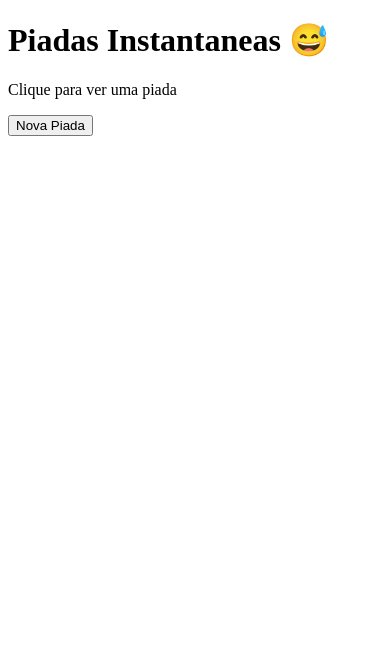
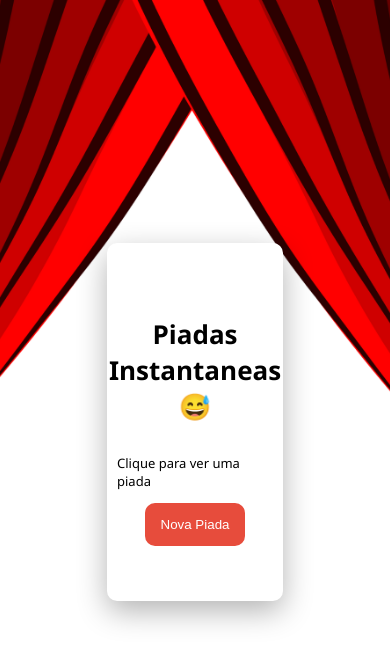
Before and after one commit to Otavio72/Piadas-Instantaneas, a website: page index.html in a window 390 px wide. Drawn offline with Linux system fonts and the light colour scheme.

Commit message:
adição de interface, responsividade, e correção de bug

```diff
--- a/index.html
+++ b/index.html
@@ -4,12 +4,82 @@
     <meta charset="UTF-8">
     <meta name="viewport" content="width=device-width, initial-scale=1.0">
     <title>Document</title>
+    <style>
+
+        html, body {
+                width: 100%;
+                height: 100%;
+                margin: 0;
+                display: flex;
+                justify-content: center; /* centraliza horizontal */
+                align-items: center;     /* centraliza vertical */
+                font-family: 'Segoe UI', Roboto, sans-serif;
+                background-image: url("wallpaper.png"); /* caminho relativo */
+                background-position: center;
+                background-size: cover;
+                background-repeat: no-repeat;
+
+
+            }
+
+                /* Tela menor que 480px (celular) */
+                @media (max-width: 480px) {
+                    html, body {
+                        background-image: url("wallpaper-mobile.png");
+                    }
+
+                    .container{
+                        width: 100%;
+                        height: 40%;
+                        font-size: small;
+                    }
+                }
+
+        .container{
+            width: 40%;
+            display: flex;
+            justify-content: center;
+            flex-direction: column;
+            background-color: white;
+            align-items: center;
+            border-radius: 10px;
+            padding: 10px;
+            box-shadow: 0 10px 30px rgba(0,0,0,0.3);
+        }
+
+        h1{
+            text-align: center;
+        }
+
+        button {
+            background-color: #e74c3c;
+            border: none;
+            border-radius: 10px;
+            color: white;
+            width: 100px;
+            height: 5vh;
+        }
+
+        button:hover {
+            background-color: #c0392b;
+            transition: 0.3s;
+        }
+
+    </style>
+
 </head>
 <body>
-    <div>
+
+
+    <div class="container">
         <h1>Piadas Instantaneas 😅</h1>
-        <p id="piadas">Clique para ver uma piada</p>
-        <button id="gerar">Nova Piada</button>
+        <div>
+            <p id="piadas">Clique para ver uma piada</p>
+        </div>
+
+        <div>
+            <button id="gerar">Nova Piada</button>
+        </div>
     </div>
 
 
--- a/index.js
+++ b/index.js
@@ -7,6 +7,7 @@ const port = 3000;
 
 const piadas = JSON.parse(fs.readFileSync('piadas.json'));
 
+app.use(express.static(__dirname));
 
 app.get('/',(req,res)=>{
     res.sendFile(path.join(__dirname, 'index.html'));
```
Also changed, not shown: wallpaper-mobile.png (added), wallpaper.png (added).
